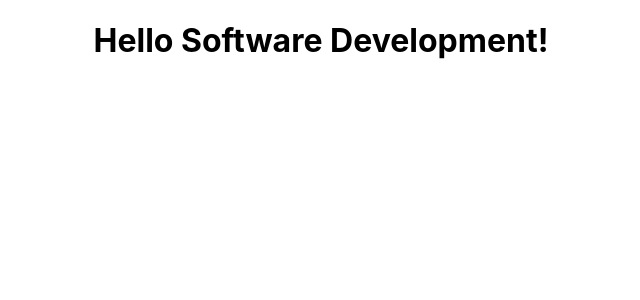
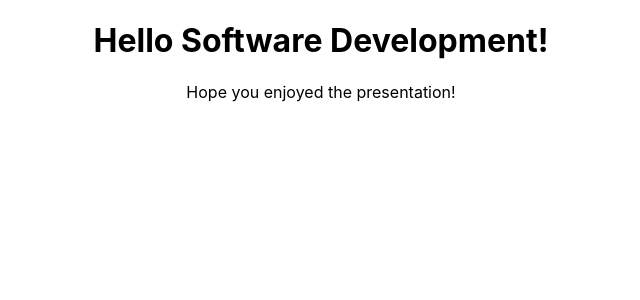
Before and after one commit to shlokshah-dev/React-Practice, a React (Create React App) app: page / in a window 1280 px wide. Shown: the top 300 px of the page, without its empty margins (319-959 px from the left). Built offline with nearby package versions, Linux system fonts and the light colour scheme.

Commit message:
Added a new div to App.js

```diff
--- a/src/App.js
+++ b/src/App.js
@@ -5,6 +5,9 @@ function App() {
   return (
     <div className="App">
       <h1>Hello Software Development!</h1>
+      <div>
+        <p>Hope you enjoyed the presentation!</p>
+      </div>
     </div>
   );
 }
```
